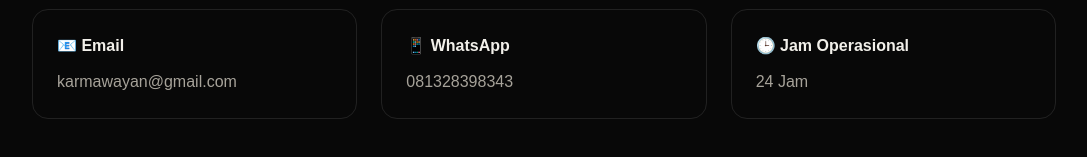
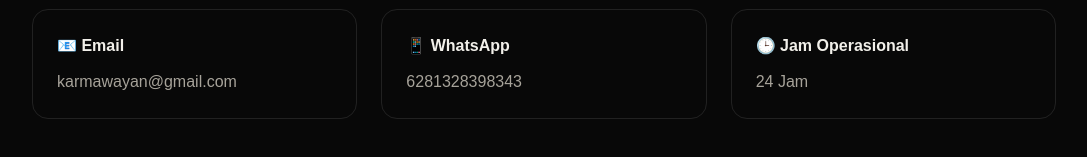
Before and after one commit to havanabulk/wifiwarung, a Next.js app: page /contact in a window 1280 px wide. Shown: the part 263-420 px from the top of the page, without its empty margins (96-1183 px from the left). Built offline with nearby package versions, Linux system fonts and the light colour scheme.

Commit message:
Update contact information in page.tsx

```diff
--- a/app/contact/page.tsx
+++ b/app/contact/page.tsx
@@ -7,4 +7,4 @@ export default function ContactPage() {
             Hubungi Kami
           </h1>
           <p className="mt-6 text-[#a7a39a] leading-8">
-            Jika Anda memiliki pertanyaan, kendala layanan, atau membutuhkan bantuan terkait voucher internet, silakan hubungi kami melalui kontak berikut. </p> <div className="mt-10 grid gap-6 md:grid-cols-3"> <div className="rounded-2xl border border-white/10 p-6"> <h3 className="font-bold">📧 Email</h3> <p className="mt-3 text-[#a7a39a]"> karmawayan@gmail.com </p> </div> <div className="rounded-2xl border border-white/10 p-6"> <h3 className="font-bold">📱 WhatsApp</h3> <p className="mt-3 text-[#a7a39a]"> 081328398343 </p> </div> <div className="rounded-2xl border border-white/10 p-6"> <h3 className="font-bold">🕒 Jam Operasional</h3> <p className="mt-3 text-[#a7a39a]"> 24 Jam </p> </div> </div> </div> </section> </main> ); }
+            Jika Anda memiliki pertanyaan, kendala layanan, atau membutuhkan bantuan terkait voucher internet, silakan hubungi kami melalui kontak berikut. </p> <div className="mt-10 grid gap-6 md:grid-cols-3"> <div className="rounded-2xl border border-white/10 p-6"> <h3 className="font-bold">📧 Email</h3> <p className="mt-3 text-[#a7a39a]"> karmawayan@gmail.com </p> </div> <div className="rounded-2xl border border-white/10 p-6"> <h3 className="font-bold">📱 WhatsApp</h3> <p className="mt-3 text-[#a7a39a]"> 6281328398343 </p> </div> <div className="rounded-2xl border border-white/10 p-6"> <h3 className="font-bold">🕒 Jam Operasional</h3> <p className="mt-3 text-[#a7a39a]"> 24 Jam </p> </div> </div> </div> </section> </main> ); }
```
